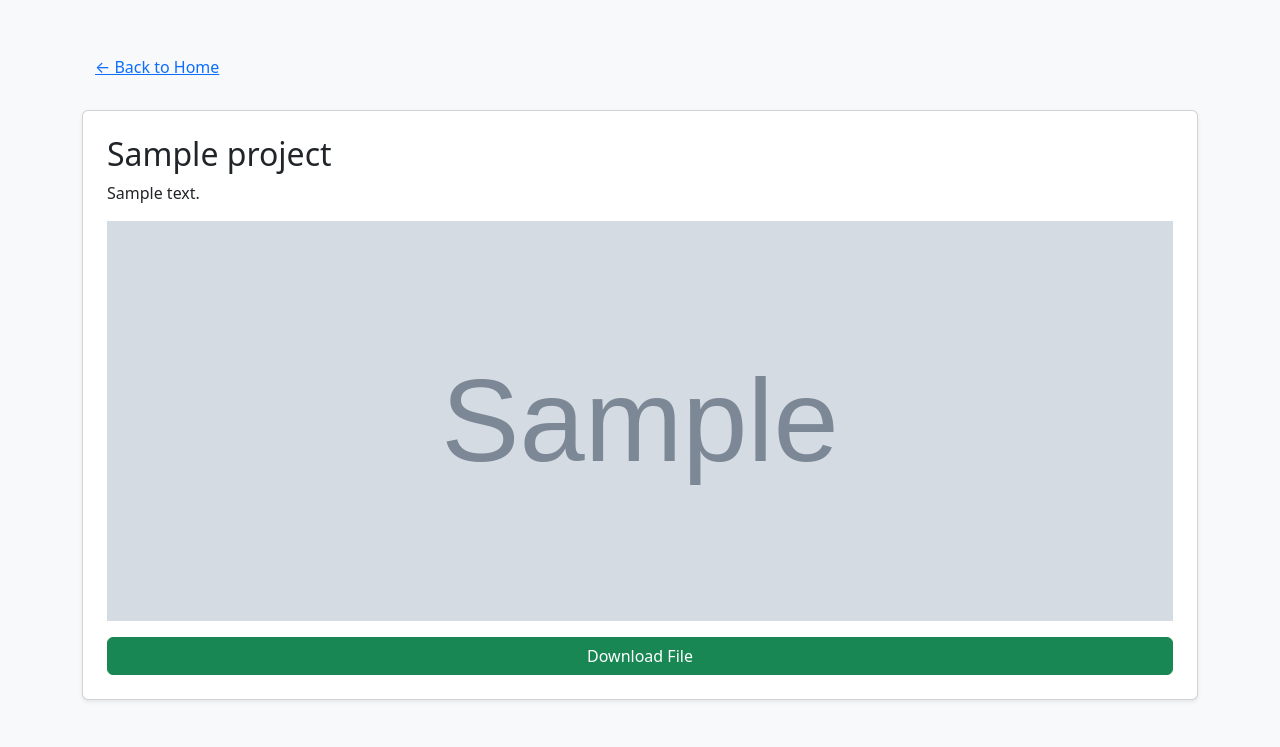
After one commit to r-rony08/portfolio, a Django app: page /project/1/ in a window 1280 px wide. The commit adds this page. Shown: the top 747 px of the page. Run offline with Django 5.2, Linux system fonts and the light colour scheme; tables that the repository leaves empty hold one stand-in row (values such as "Sample post"); grey boxes marked "Sample" are stand-in pictures.

Commit message:
Added project detail page with dynamic URL and view

```diff
--- a/portfolio/Index/templates/home.html
+++ b/portfolio/Index/templates/home.html
@@ -27,8 +27,12 @@
                 {% if project.file %}
                     <a href="{{ project.file.url }}" class="btn btn-sm btn-success" download>Download File</a>
                 {% endif %}
+
             </div>
+            <a href="{% url 'project_detail' project.pk %}" class="btn btn-outline-primary mt-2">View Details</a>
+
         </div>
+
     {% empty %}
         <p>No projects found.</p>
     {% endfor %}
--- /dev/null
+++ b/portfolio/Index/templates/project_detail.html
@@ -0,0 +1,28 @@
+{% load static %}
+<!DOCTYPE html>
+<html>
+<head>
+    <title>{{ project.title }} - Details</title>
+    <link href="https://cdn.jsdelivr.net/npm/bootstrap@5.3.0/dist/css/bootstrap.min.css" rel="stylesheet">
+</head>
+<body class="bg-light">
+
+<div class="container py-5">
+    <a href="/" class="btn btn-link mb-4">← Back to Home</a>
+
+    <div class="card shadow-sm p-4">
+        <h2>{{ project.title }}</h2>
+        <p>{{ project.description }}</p>
+
+        {% if project.image %}
+            <img src="{{ project.image.url }}" alt="{{ project.title }}" class="img-fluid mb-3" style="max-height: 400px;">
+        {% endif %}
+
+        {% if project.file %}
+            <a href="{{ project.file.url }}" class="btn btn-success" download>Download File</a>
+        {% endif %}
+    </div>
+</div>
+
+</body>
+</html>
--- a/portfolio/Index/urls.py
+++ b/portfolio/Index/urls.py
@@ -4,4 +4,5 @@ from . import views
 urlpatterns = [
     path('', views.home, name='home'),
      path('upload/', views.upload_project, name='upload_project'),
+     path('project/<int:pk>/', views.project_detail, name='project_detail'),
 ]
--- a/portfolio/Index/views.py
+++ b/portfolio/Index/views.py
@@ -3,6 +3,8 @@ from .models import Project
 
 from django.shortcuts import redirect
 from .forms import ProjectForm
+
+from django.shortcuts import get_object_or_404
 
 # Create your views here.
 
@@ -20,3 +22,7 @@ def upload_project(request):
     else:
         form = ProjectForm()
     return render(request, 'upload.html', {'form': form})
+
+def project_detail(request, pk):
+    project = get_object_or_404(Project, pk=pk)
+    return render(request, 'project_detail.html', {'project': project})
```
